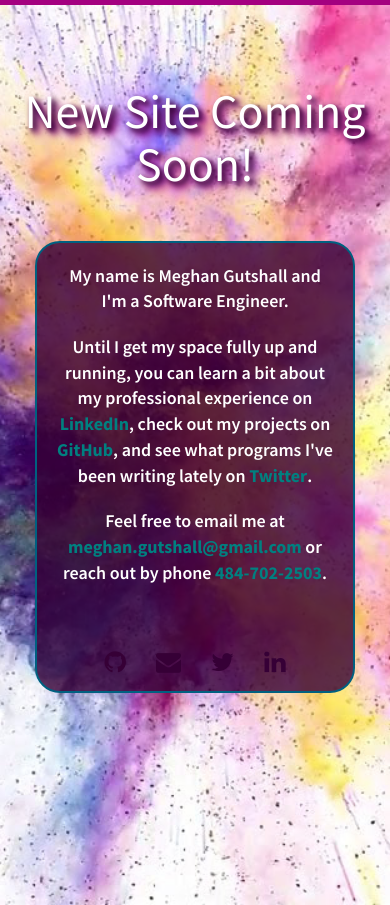
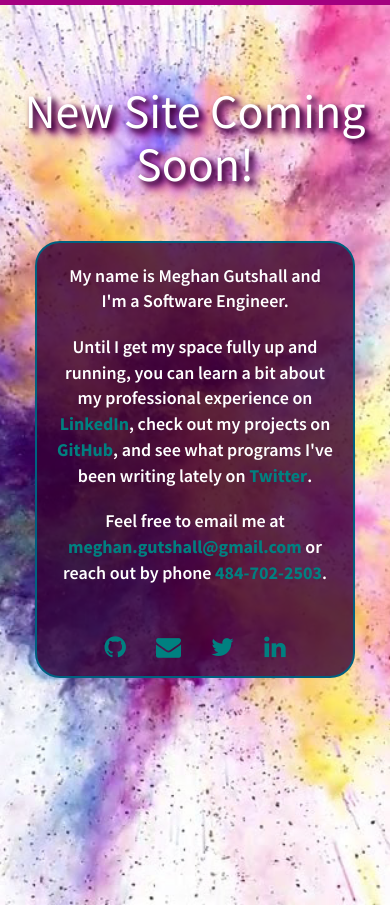
Before and after one commit to meg-gutshall/portfolio-with-projects-and-resume, a Jekyll site: the page built from index.html, in a window 390 px wide. Built offline with Jekyll 4.4.1, drawn with Linux system fonts in a browser that asks for light colours; nearby versions of some CDN libraries; the list of posts is cut into pages by our own code.

Commit message:
Update CSS

```diff
--- a/static/css/main.css
+++ b/static/css/main.css
@@ -53,7 +53,7 @@
 }
 
 section#coming-soon div.title {
-  padding: 18rem 0 10rem 0;
+  padding: 14rem 0 10rem 0;
 }
 
 section#coming-soon div.title h1 {
@@ -91,10 +91,64 @@
   text-decoration: none;
 }
 
-  /* Coming soon page — Responsive
-  -------------------------------------------------- */
-  /* Small devices (landscape phones, 576px to 767px) */
-  @media (max-width: 767px) {
+section#coming-soon div.summary div.social {
+  padding-top: 3.5rem;
+}
+
+section#coming-soon div.summary div.social a {
+  color: #008080;
+}
+
+section#coming-soon div.summary div.social a:hover {
+  color: #A40080;
+}
+
+/* Medium devices (portrait phones and tablets, 768px to 991px) */
+@media screen and (max-width: 991px) and (orientation: portrait) {
+  section#coming-soon div.title {
+    padding: 8rem 0 5rem 0;
+    margin: 0 2.5rem;
+  }
+
+  section#coming-soon div.title h1 {
+    font-size: 6.4rem;
+  }
+
+  section#coming-soon div.summary {
+    margin: 0 5rem 2rem 5rem;
+    padding: 2rem 4rem;
+  }
+
+  section#coming-soon div.summary p {
+    font-size: 2.4rem;
+    padding-top: 2rem;
+  }
+}
+
+/* Medium devices (landscape phones and tablets, 767px to 991px) */
+@media screen and (max-width: 991px) and (orientation: landscape) {
+  section#coming-soon div.title {
+    padding: 8rem 0 5rem 0;
+    margin: 0 2.5rem;
+  }
+
+  section#coming-soon div.title h1 {
+    font-size: 6.4rem;
+  }
+
+  section#coming-soon div.summary {
+    margin: 0 5rem 2rem 5rem;
+    padding: 2rem 4rem;
+  }
+
+  section#coming-soon div.summary p {
+    font-size: 2.4rem;
+    padding-top: 2rem;
+  }
+}
+
+/* Small devices (portrait phones, 576px to 767px) */
+@media screen and (max-width: 767px) and (orientation: portrait) {
   section#coming-soon div.title {
     padding: 6rem 0 4rem 0;
     margin: 0 1.5rem;
@@ -115,9 +169,29 @@
   }
 }
 
-  /* Medium devices (tablets, 768px to 991px) */
-  @media (max-width: 991px) {
+/* Small devices (landscape phones, 576px to 767px) */
+@media screen and (max-width: 767px) and (orientation: landscape) {
+  section#coming-soon div.title {
+    padding: 1rem 1.5rem 1rem 1.5rem;
+  }
 
+  section#coming-soon div.title h1 {
+    font-size: 4.8rem;
+  }
+
+  section#coming-soon div.summary {
+    margin: 0rem 3.5rem 1rem 3.5rem;
+    padding: 1rem 2rem;
+  }
+
+  section#coming-soon div.summary p {
+    font-size: 1.6rem;
+    padding-top: 0.5rem;
+  }
+
+  section#coming-soon div.summary div.social {
+    padding-top: 0.5rem;
+  }
 }
 
 /* Navbar
@@ -239,7 +313,6 @@
 }
 
 .social {
-  padding-top: 5rem;
   word-spacing: 2.5rem;
   font-size: 2.5rem;
 }
```
Lines whose indentation alone changed are shown as unchanged.
